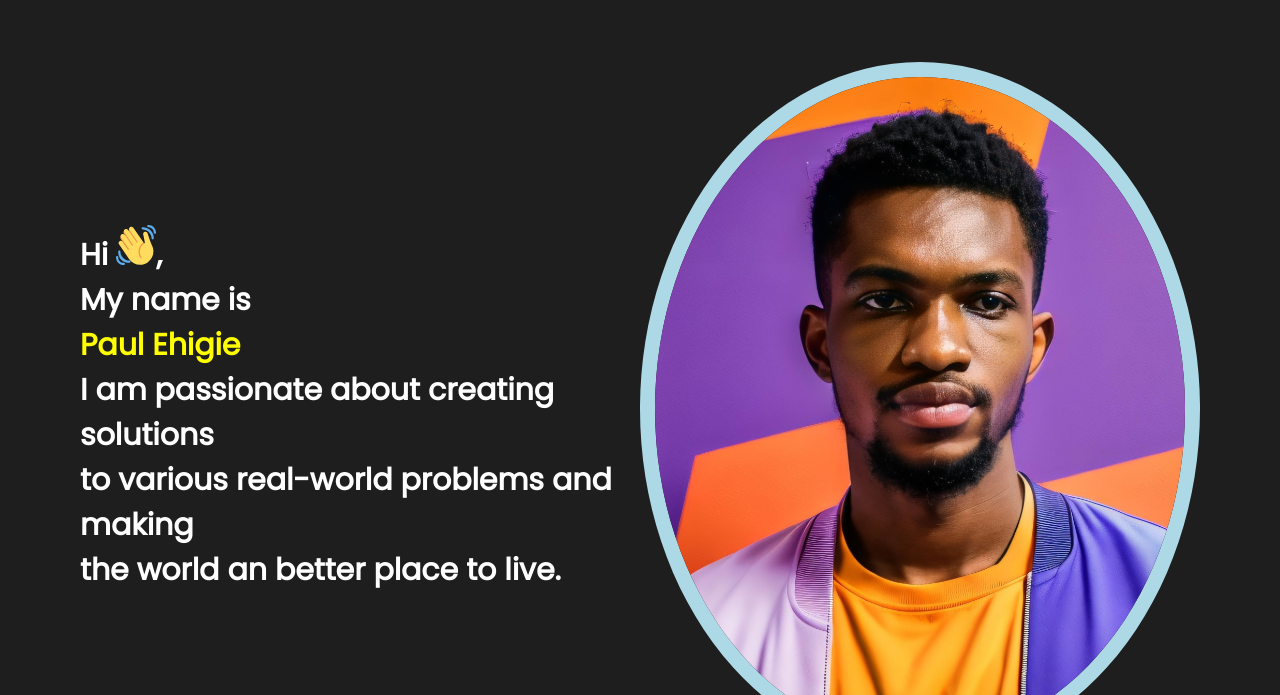
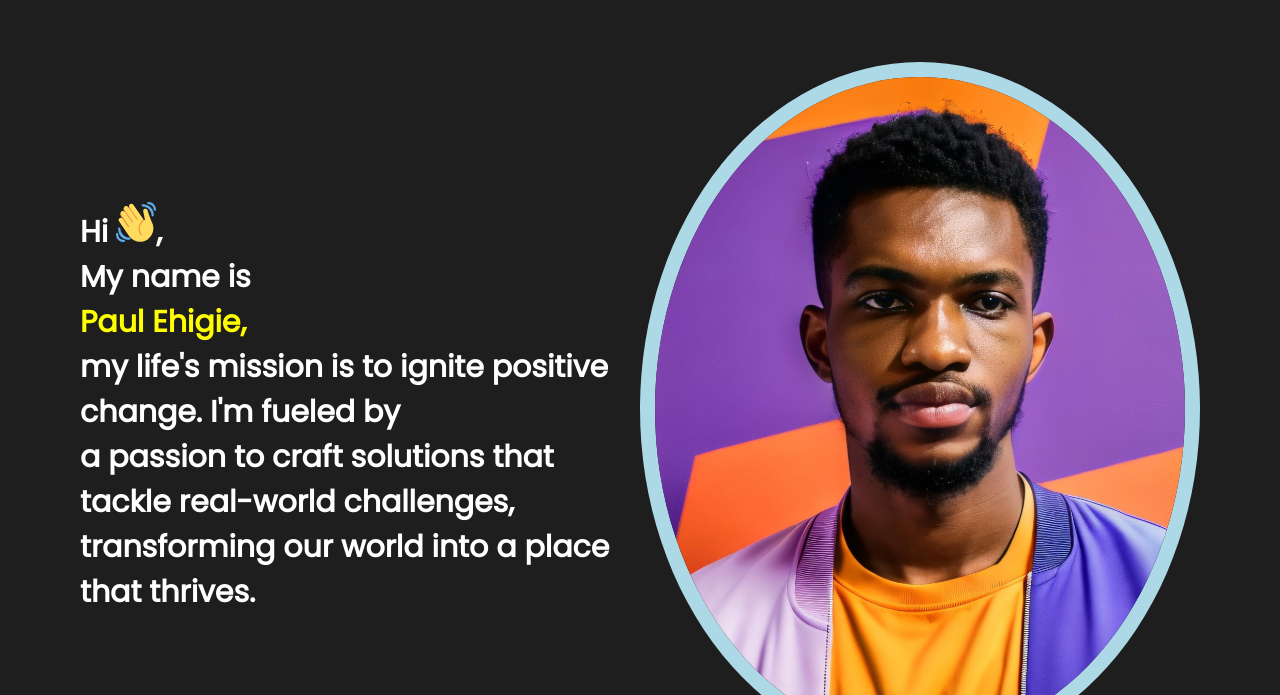
Before and after one commit to Ehigiepaul01/My-Cloud--Resume, a plain HTML site: page index.html in a window 1280 px wide. Shown: the part 105-800 px from the top of the page. Drawn offline with Linux system fonts and the light colour scheme; no server answers.

Commit message:
pushing the lastest changes

```diff
--- a/index.html
+++ b/index.html
@@ -57,10 +57,10 @@
               Hi <img class="emoji" src="Emoji.svg" alt="emoji" />,
               <br />
               My name is <br />
-              <span>Paul Ehigie</span> <br />
-              I am passionate about creating solutions <br />
-              to various real-world problems and making <br />
-              the world an better place to live.
+              <span>Paul Ehigie,</span> <br />
+              my life's mission is to ignite positive change. I'm fueled by  <br />
+              a passion to craft solutions that tackle real-world challenges,<br />
+              transforming our world into a place that thrives.
             </h2>
           </div>
 
@@ -320,7 +320,7 @@
               <p>
                 Designed and built by
                 <span
-                  ><a href="www.linkedin.com/in/paulehigie"
+                  ><a href="https://www.linkedin.com/in/paulehigie/"
                     >Paul Ehigie</a
                   ></span
                 >
```
